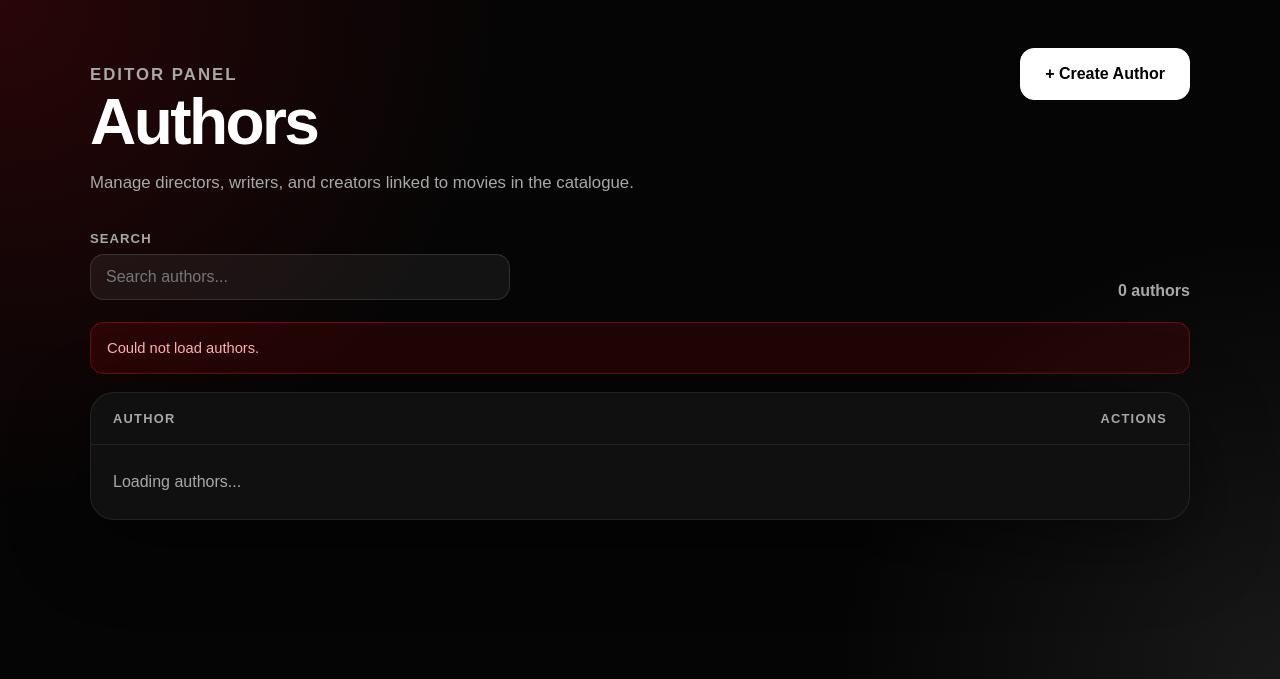
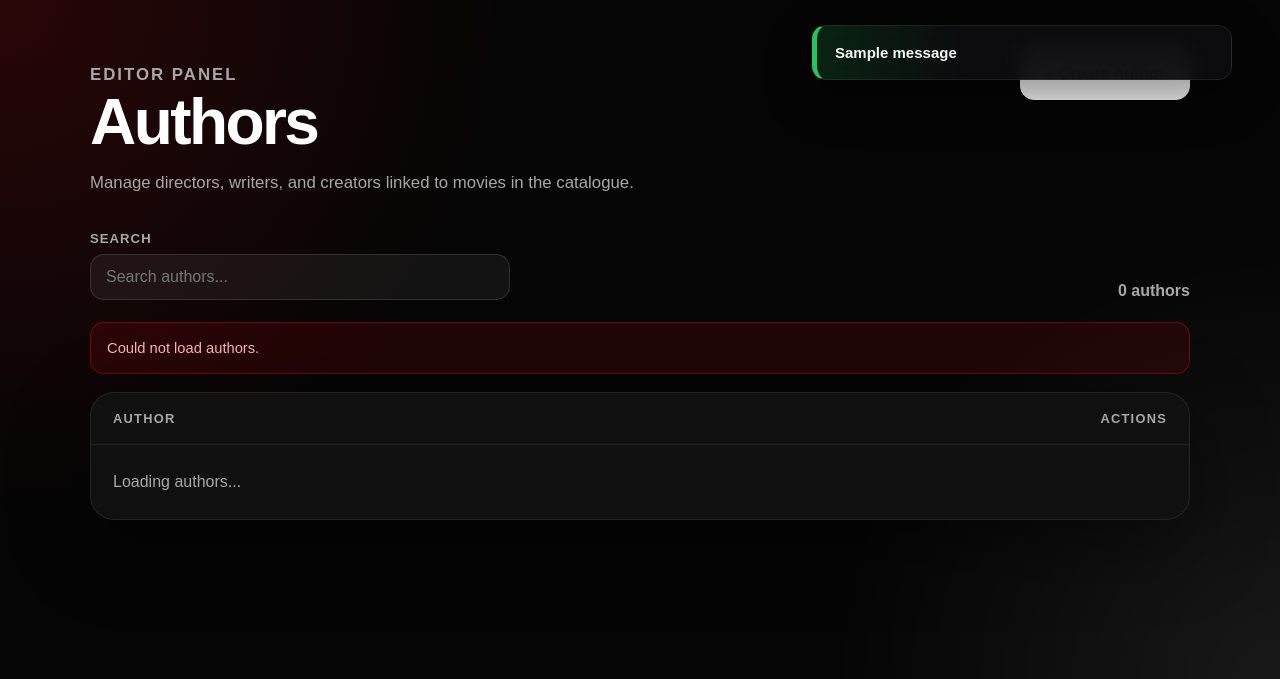
Before and after one commit to Happydeath97/InternetTechnologyProject, a Django app: page /authors/ in a window 1280 px wide. Shown: the part 75-754 px from the top of the page. Run offline with Django 5.2, Linux system fonts and the light colour scheme; a user stored in the database is signed in; tables that the repository leaves empty hold one stand-in row (values such as "Sample post"); one stand-in notice (Sample message) is shown.

Commit message:
fixed displaying messages

```diff
--- a/static/css/main.css
+++ b/static/css/main.css
@@ -172,3 +172,122 @@ main {
     font-weight: 600;
     padding: 0;
 }
+
+/* =========================
+   DJANGO MESSAGES
+   ========================= */
+
+.messages {
+    position: fixed;
+    top: 100px;
+    right: 48px;
+    z-index: 9999;
+
+    display: flex;
+    flex-direction: column;
+    gap: 12px;
+
+    width: min(420px, calc(100vw - 32px));
+    margin: 0;
+    padding: 0;
+
+    list-style: none;
+    pointer-events: none;
+}
+
+.messages li {
+    padding: 16px 18px;
+
+    background: rgba(12, 12, 14, 0.96);
+    color: #f5f5f5;
+
+    border: 1px solid rgba(255, 255, 255, 0.08);
+    border-left: 5px solid #ff1e2d;
+    border-radius: 14px;
+
+    font-size: 15px;
+    font-weight: 600;
+    line-height: 1.4;
+
+    box-shadow: 0 18px 45px rgba(0, 0, 0, 0.45);
+    backdrop-filter: blur(12px);
+
+    animation: messageSlideIn 0.25s ease-out;
+}
+
+/* Django message tags */
+.messages li.success {
+    border-left-color: #22c55e;
+}
+
+.messages li.error {
+    border-left-color: #ff1e2d;
+}
+
+.messages li.warning {
+    border-left-color: #f59e0b;
+}
+
+.messages li.info {
+    border-left-color: #3b82f6;
+}
+
+/* Optional subtle background tint per type */
+.messages li.success {
+    background: linear-gradient(
+        90deg,
+        rgba(34, 197, 94, 0.16),
+        rgba(12, 12, 14, 0.96) 35%
+    );
+}
+
+.messages li.error {
+    background: linear-gradient(
+        90deg,
+        rgba(255, 30, 45, 0.18),
+        rgba(12, 12, 14, 0.96) 35%
+    );
+}
+
+.messages li.warning {
+    background: linear-gradient(
+        90deg,
+        rgba(245, 158, 11, 0.18),
+        rgba(12, 12, 14, 0.96) 35%
+    );
+}
+
+.messages li.info {
+    background: linear-gradient(
+        90deg,
+        rgba(59, 130, 246, 0.18),
+        rgba(12, 12, 14, 0.96) 35%
+    );
+}
+
+@keyframes messageSlideIn {
+    from {
+        opacity: 0;
+        transform: translateX(24px);
+    }
+
+    to {
+        opacity: 1;
+        transform: translateX(0);
+    }
+}
+
+/* Mobile */
+@media (max-width: 768px) {
+    .messages {
+        top: 88px;
+        right: 16px;
+        left: 16px;
+        width: auto;
+    }
+
+    .messages li {
+        font-size: 14px;
+        padding: 14px 16px;
+    }
+}
--- a/templates/base.html
+++ b/templates/base.html
@@ -50,6 +50,13 @@
 </header>
 
 <main>
+    {% if messages %}
+        <ul class="messages">
+            {% for message in messages %}
+            <li{% if message.tags %} class="{{ message.tags }}"{% endif %}>{{ message }}</li>
+            {% endfor %}
+        </ul>
+    {% endif %}
     {% block content %}{% endblock %}
 </main>
 
```
